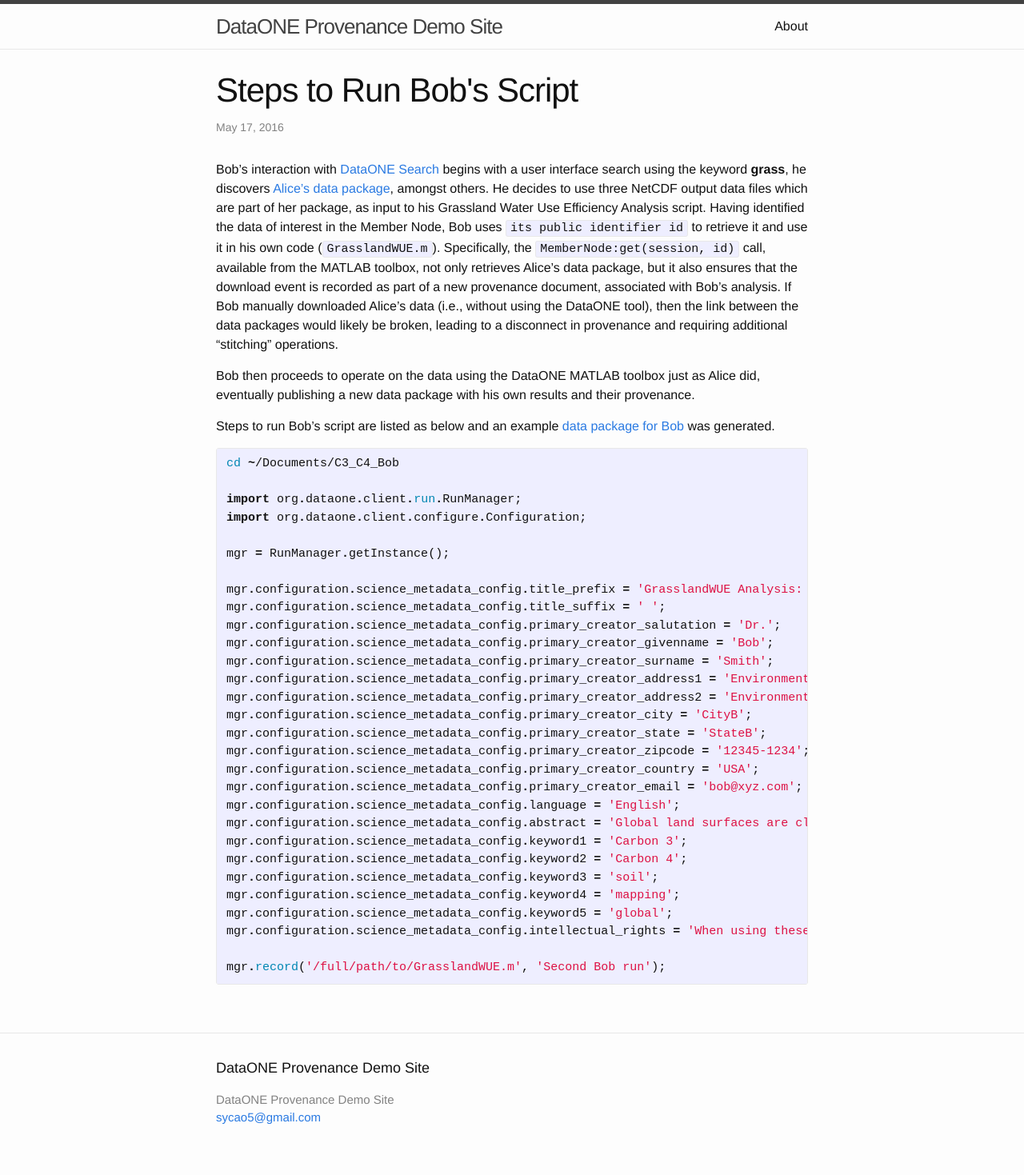
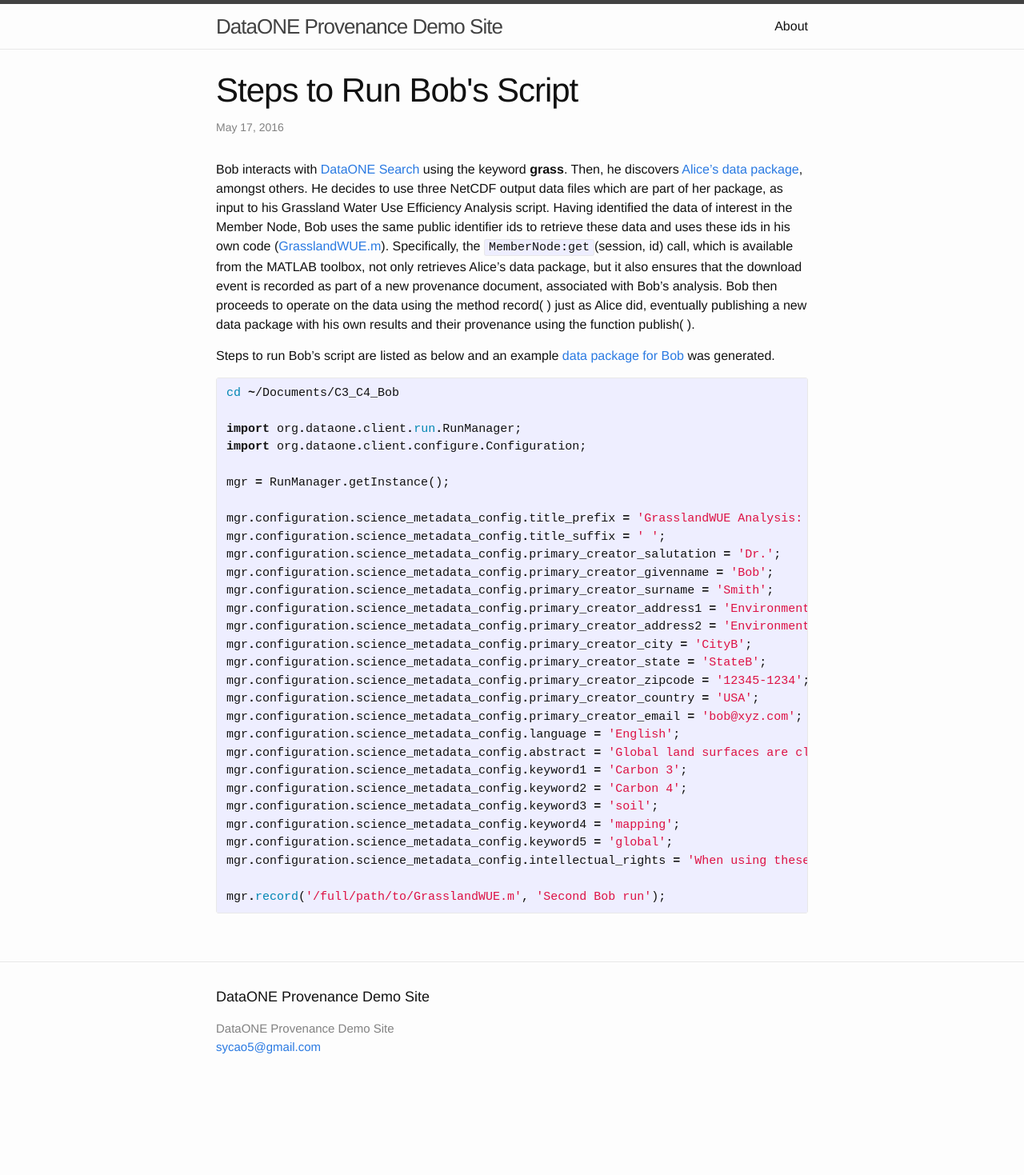
Before and after one commit to DataONEorg/provweek2016-demo, a Jekyll site: the page built from _posts/2016-05-17-steps2run-bob-script.markdown, in a window 1280 px wide. Shown: the whole page at 80% size. Built offline with Jekyll 4.4.1, drawn with Linux system fonts in a browser that asks for light colours; after the commit the page ends 1380 px from its top, so only the background shows below that.

Commit message:
Add Bob script with YW comments and update two posts.

```diff
--- a/_posts/2016-05-17-provenance-demo-overview.markdown
+++ b/_posts/2016-05-17-provenance-demo-overview.markdown
@@ -20,7 +20,7 @@
 
 DataONE provides two RunManager implementation for [DataONE recordr R package](https://github.com/NCEAS/recordr)  and [DataONE Matlab toolbox](https://github.com/DataONEorg/matlab-dataone) scripts. Check out the [Matlab-DataONE User Guide][matlab-dataone-user-guide] and [Recordr-DataONE Introduction]({{site.baseurl}}/data/intro_recordr.pdf) for more information on DataONE provenance tools. File all bugs/feature requests at [Matlab-DataONE Github Repository][matlab-dataone Github repo] and [DataONE Provenance Tracking for R][recordr-Github-repo].
 
-[YesWorkflow](https://github.com/yesworkflow-org/yw-prototypes) is a tool to enable users to mark up scripts with YesWorkflow annotations to reveal the computational steps and dataflows that may be implicit in the scripts. In addition, YesWorkflow provides query capability for the prospective provenance of the scripts.
+[YesWorkflow](https://github.com/yesworkflow-org/yw-prototypes) is a tool to enable users to mark up scripts with YesWorkflow annotations to reveal the computational steps and dataflows that may be implicit in the scripts. In addition, YesWorkflow provides query capability for the prospective and retrospective provenance of the scripts. For example, [YW-TaPP-15-Recon](https://github.com/yesworkflow-org/yw-tapp-15-recon), [YW-Matlab](https://github.com/yesworkflow-org/yw-matlab), and [YW-noWorkflow](https://github.com/yesworkflow-org/yw-noworkflow).
 
 With DataONE provenance tools, each run of a script will generate a data package. When the data package is indexed by the coordinating node upon the publication of the data package, the logical connection can be viewed and explored at [DataONE Search Site](https://search-sandbox-2.test.dataone.org) to facilitate data sharing in the community.
 
--- a/_posts/2016-05-17-steps2run-bob-script.markdown
+++ b/_posts/2016-05-17-steps2run-bob-script.markdown
@@ -4,21 +4,16 @@
 date:   2016-05-17 12:15:30 -0500
 categories: DataONE provenance
 ---
-Bob’s interaction with [DataONE Search](https://search-sandbox-2.test.dataone.org) begins with a user interface search using the
-keyword **grass**, he discovers [Alice’s data package](https://search-sandbox-2.test.dataone.org/#view/metadata_e859d2dd-c5e6-4ec6-892f-1b00bb6f8f65.xml), amongst others. He decides to use
+Bob interacts with [DataONE Search](https://search-sandbox-2.test.dataone.org) using the
+keyword **grass**. Then, he discovers [Alice’s data package](https://search-sandbox-2.test.dataone.org/#view/metadata_e859d2dd-c5e6-4ec6-892f-1b00bb6f8f65.xml), amongst others. He decides to use
 three NetCDF output data files which are part of her package, as input to his Grassland
 Water Use Efficiency Analysis script. Having identified the data of interest in the
-Member Node, Bob uses `its public identifier id` to retrieve it and use it in his own
-code (`GrasslandWUE.m`). Specifically, the `MemberNode:get(session, id)` call, available
+Member Node, Bob uses the same public identifier ids to retrieve these data and uses these ids in his own
+code ([GrasslandWUE.m]({{site.baseurl}}/data/GrasslandWUE-yw.m)). Specifically, the `MemberNode:get`(session, id) call, which is available
 from the MATLAB toolbox, not only retrieves Alice’s data package, but it also ensures
 that the download event is recorded as part of a new provenance document, associated
-with Bob’s analysis. If Bob manually downloaded Alice’s data (i.e., without using the
-DataONE tool), then the link between the data packages would likely be broken, leading
-to a disconnect in provenance and requiring additional “stitching” operations.
-
-Bob then proceeds to operate
-on the data using the DataONE MATLAB toolbox just as Alice did, eventually publishing
-a new data package with his own results and their provenance.
+with Bob’s analysis. Bob then proceeds to operate on the data using the method record( ) just as Alice did, eventually publishing
+a new data package with his own results and their provenance using the function publish( ).
 
 Steps to run Bob's script are listed as below and an example [data package for Bob](https://search-sandbox-2.test.dataone.org/#view/metadata_07277c1f-b2c2-467c-8aa2-792863524a21.xml) was generated.
 
```
Also changed, not shown: 1 other file.
